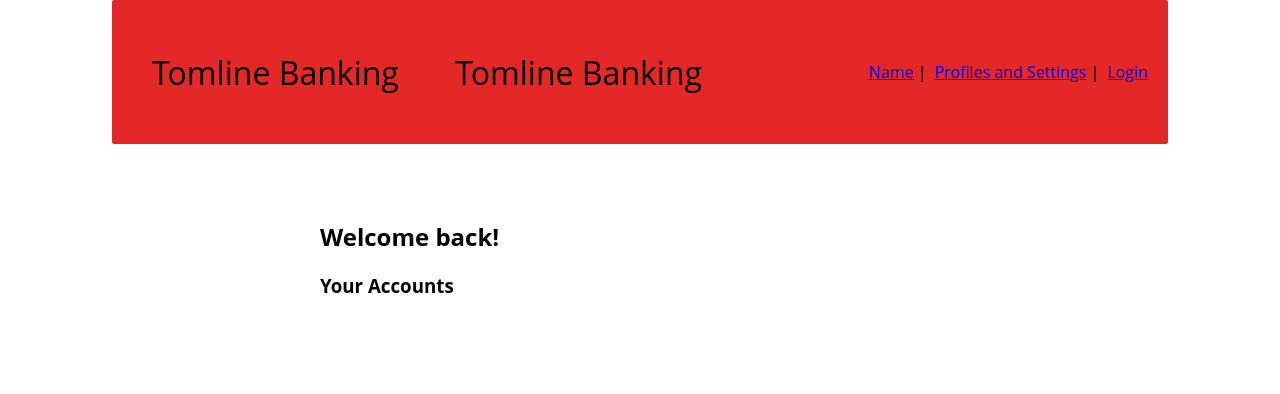
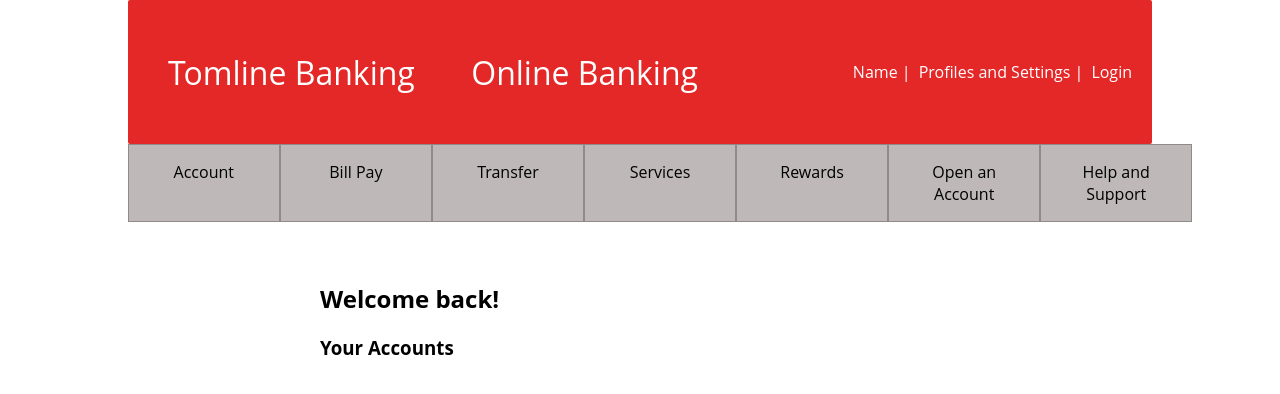
Before and after one commit to teekaygithub/TomlineBanking, a Django app: page /account/ in a window 1280 px wide. Shown: the top 394 px of the page. Run offline with Django 3.2, Linux system fonts and the light colour scheme.

Commit message:
Added bottom row to header.

```diff
--- a/static/app.css
+++ b/static/app.css
@@ -1,23 +1,37 @@
 @import url('https://fonts.googleapis.com/css2?family=Lato&display=swap');
+
+a {
+    color: inherit;
+    text-decoration: none;
+}
+
+a:hover {
+    cursor: pointer;
+    color: blue;
+}
 
 header {
     max-width: 80vw;
-    min-height: 8rem;
-    background-color: rgb(228, 39, 39);
-    border-radius: 2px;
-    padding: 0.5rem 1rem;
     margin: 0 auto;
+}
+
+#top-row {
     display: flex;
     justify-content: space-between;
     align-items: center;
+    background-color: rgb(228, 39, 39);
+    color: white;
+    border-radius: 2px;
+    padding: 0.5rem 1rem;
+    min-height: 8rem;
 }
 
-header ul {
+#top-row ul {
     list-style-type: none;
     text-decoration: none;
 }
 
-header ul li {
+#top-row ul li {
     display: inline-block;
     padding: 0 0.25rem;
 }
@@ -30,6 +44,27 @@ header ul li {
     margin: 0 1rem;
     padding: 0.5rem;
     display: inline-block;
+}
+
+#bottom-row {
+    width: 100%;
+    margin: -1rem auto;
+    text-align: center;
+}
+
+#bottom-row ul {
+    list-style-type: none;
+    display: flex;
+    flex-direction: row;
+    justify-content: center;
+}
+
+#bottom-row ul li {
+    display: inline-block;
+    padding: 1rem;
+    border:1px solid rgba(0,0,0,0.25);
+    min-width: 12%;
+    background-color: rgb(190,184,184);
 }
 
 body {
--- a/templates/header.html
+++ b/templates/header.html
@@ -1,13 +1,31 @@
 <header>
-    <div id="logo">
-        <span>Tomline Banking</span>
-        <span>Tomline Banking</span>
+    <div id="top-row">
+        <div id="logo">
+            <span>Tomline Banking</span>
+            <span>Online Banking</span>
+        </div>
+        <div id="menu">
+            <ul>
+                <li><a href="#">Name</a></li>|
+                <li><a href="#">Profiles and Settings</a></li>|
+                <li>
+                    <a href="#">
+                        {% if auth %}Logout{% else %}Login{% endif %}
+                    </a>
+                </li>
+            </ul>
+        </div>
     </div>
-    <div id="menu">
+    <div id="bottom-row">
         <ul>
-            <li><a href="#">Name</a></li>|
-            <li><a href="#">Profiles and Settings</a></li>|
-            <li><a href="#">{% if auth %}Logout{% else %}Login{% endif %}</a></li>
+            <li><a href="#">Account</a></li>
+            <li><a href="#">Bill Pay</a></li>
+            <li><a href="#">Transfer</a></li>
+            <li><a href="#">Services</a></li>
+            <li><a href="#">Rewards</a></li>
+            <li><a href="#">Open an Account</a></li>
+            <li><a href="#">Help and Support</a></li>
         </ul>
     </div>
+</div>
 </header>
```
